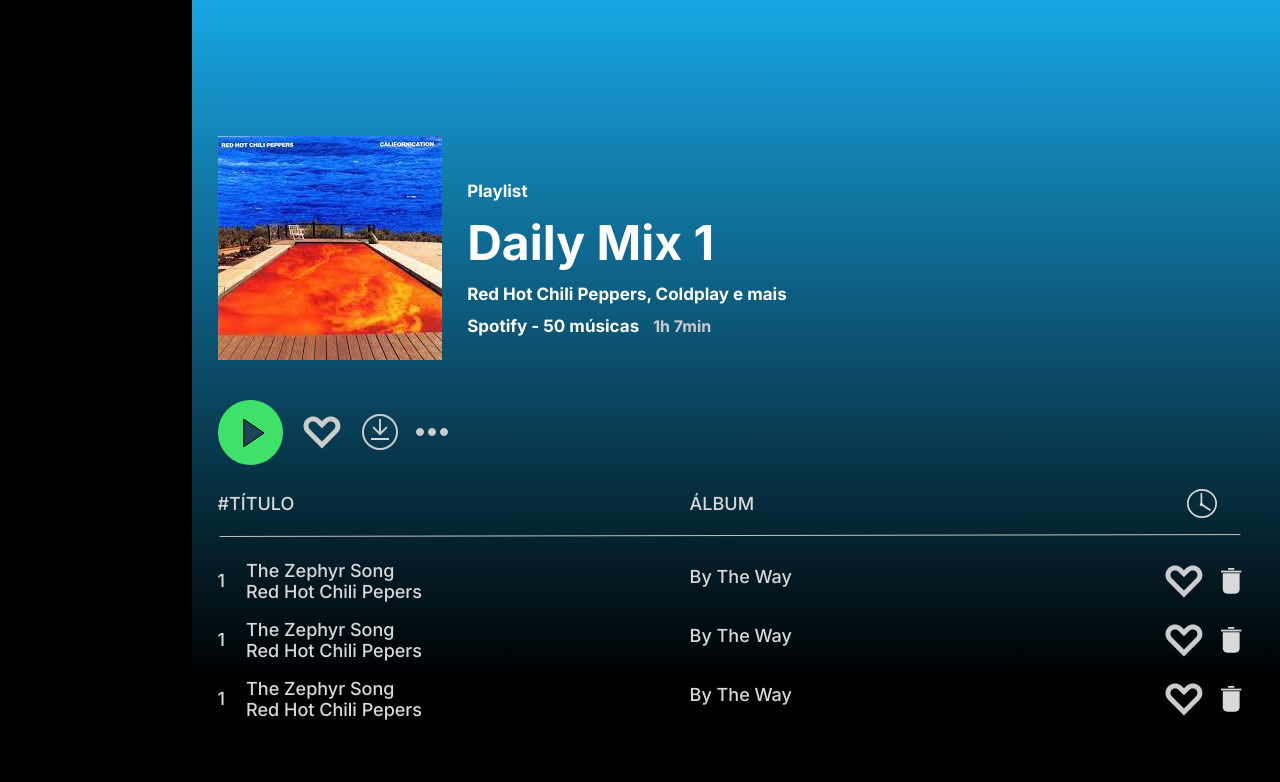
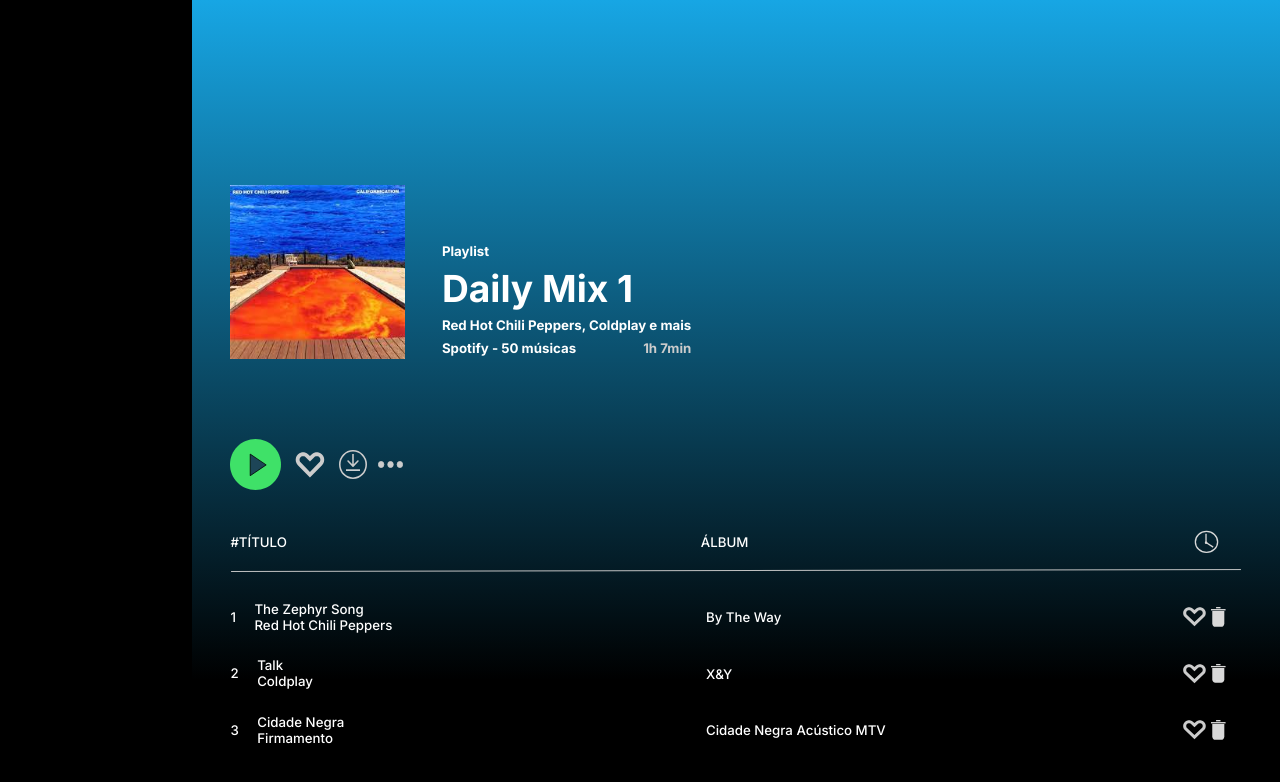
Before and after one commit to Henrique-Dias15/iSpotify, a React (Vite) app: page / in a window 1280 px wide. Shown: the top 782 px of the page. Built offline with nearby package versions, Linux system fonts and the light colour scheme.

Commit message:
Otimizações e correções desktop1

```diff
--- a/src/components/Desktop1.css
+++ b/src/components/Desktop1.css
@@ -1,21 +1,27 @@
-/* Geral */
-
+/* Variáveis de cores */
 :root {
-    --azul: #17A6E4;
-    --verde: #3FE168;
-    --cinza: #CCCCCC;
-    --cinza2: #D9D9D9;
-    --preto: #000000;
-    --branco: #FFFFFF;
+  --azul: #17a6e4;
+  --verde: #3fe168;
+  --cinza: #cccccc;
+  --cinza2: #d9d9d9;
 }
 
+/* Reset de estilos padrão */
 * {
   margin: 0;
   padding: 0;
   box-sizing: border-box;
-    font-family: 'Inter', sans-serif;
+  font-family: "Inter", sans-serif;
+  font-size: 1.66vh;
+  color: white;
 }
 
+/* Estilos gerais de texto */
+h1 {
+  font-size: 2.8em;
+}
+
+/* Layout principal */
 .Display {
   height: 100vh;
   width: 100vw;
@@ -26,89 +32,92 @@
 .SideBar {
   height: 100vh;
   width: 15vw;
-    background-color: var(--preto);
+  background-color: black;
 }
 
 .Main {
   height: 100vh;
   width: 85vw;
-    background: linear-gradient(180deg, var(--azul) 0%, var(--preto) 85%);
-    padding-left: 2vw;
-    padding-right: 3vw;
+  background: linear-gradient(180deg, var(--azul) 0%, black 85%);
+  padding: 2vw 3vw;
   display: flex;
+  flex-wrap: nowrap;
   flex-direction: column;
 }
 
 /* Informações da Playlist */
+.Infos {
+  margin-top: 19.9vh;
+  height: 21.8vh;
+  display: flex;
+  flex-wrap: nowrap;
+  align-items: end;
+}
 
-.Infos {
-    margin-top: 20vh;
-    height: 22vh;
-    display: flex;
-    align-items: center;
+.Infos img {
+  height: 21.8vh;
+  width: 21.8vh;
 }
 
 .InfosTexto {
   display: flex;
+  flex-wrap: nowrap;
   flex-direction: column;
-    height: 22vh;
-    width: 49vw;
-    margin-left: 2vw;
-    color: white;
-    justify-content: end;
+  height: 14.9vh;
+  margin-left: 2.9vw;
+  justify-content: space-around;
   font-weight: bold;
 }
 
-.Infos h1,
-.Infos h2 {
-    color: white;
-    margin-bottom: 12px;
+.InfosQuantidades {
+  display: flex;
+  flex-wrap: nowrap;
+  justify-content: space-between;
 }
 
-.Infos h1 {
-    font-size: 48px;
-}
-
-.Infos h2 {
-    font-size: 17px;
-}
-
-.InfosQuantidade {
-    display: flex;
-}
-
-.InfosQuantidade h3 {
-    font-size: 17px;
-}
-
-.InfosQuantidade p {
-    margin-left: 14px;
+.InfosQuantidades p {
   color: var(--cinza);
 }
 
 /* Botões de controlar a playlist */
-
 .Botões {
+  height: 6.34vh;
+  width: 13.5vw;
   margin-top: 10vh;
-    height: 4vh;
-    width: 18vw;
   display: flex;
+  flex-wrap: nowrap;
   align-items: center;
   justify-content: space-between;
 }
 
+#play {
+  height: 6.34vh;
+}
+
+#coração {
+  height: 5.07vh;
+}
+
+#download {
+  height: 3.51vh;
+}
+
+#pontos {
+  height: 0.78vh;
+}
+
 /* Músicas */
-
 .Playlist {
   margin-top: 5vh;
   display: flex;
+  flex-wrap: nowrap;
   flex-direction: column;
 }
 
 .Cabeçalho {
   color: var(--cinza2);
-    font-size: 18px;
   display: flex;
+  flex-wrap: nowrap;
   justify-content: space-between;
   align-items: center;
   margin-bottom: 2vh;
@@ -116,29 +125,30 @@
 
 #titulo,
 #album {
-    width: 300px;
-    height: 20px;
+  width: 20.83vw;
+  height: 1.95vh;
 }
 
 #relogio {
-    width: 80px;
-    height: 30px;
+  width: 5.5vw;
+  height: 2.92vh;
 }
 
 .Musicas {
   height: 24vh;
   display: flex;
+  flex-wrap: nowrap;
   flex-direction: column;
-    justify-content:space-evenly;
+  justify-content: space-evenly;
 }
 
 .Um,
 .Dois,
 .Tres {
   display: flex;
-    margin-top: 14px;
+  flex-wrap: nowrap;
+  margin-top: 1.36vh;
   color: var(--cinza2);
-    font-size: 18px;
   align-items: center;
   justify-content: space-between;
 }
@@ -146,21 +156,31 @@
 .MusicasNomes,
 .MusicasSimbolos {
   display: flex;
+  flex-wrap: nowrap;
   align-items: center;
 }
 
 .MusicasNomes,
 #musicaAlbum {
-    width: 300px;
-    height: 30px;
+  width: 20.83vw;
+  height: 1.95vh;
 }
 
 .MusicasSimbolos {
-    width: 80px;
-    height: 30px;
+  width: 3.5vw;
+  height: 2.92vh;
+  margin-right: 1.2vw;
   justify-content: space-between;
 }
 
+#coraçãomsc {
+  height: 3.9vh;
+}
+
+#lixo {
+  height: 2.44vh;
+}
+
 #numero {
-    margin-right: 21px;
+  margin-right: 1.45vw;
 }
--- a/src/components/Desktop1.jsx
+++ b/src/components/Desktop1.jsx
@@ -1,94 +1,104 @@
-import React from 'react'
-import './Desktop1.css'
+import React from "react";
+import "./Desktop1.css";
 
 function Desktop1() {
   return (
-    <div className='Display'>
-      <div className='SideBar'></div>
+    <div className="Display">
+      <div className="SideBar"></div>
 
-      <div className='Main'>
-        <div className='Infos'>
-          <img src="src\assets\album.png" alt="" />
+      <div className="Main">
+        <div className="Infos">
+          <img src="src/assets/album.png" alt="" />
 
-          <div className='InfosTexto'>
+          <div className="InfosTexto">
             <h2>Playlist</h2>
             <h1>Daily Mix 1</h1>
             <h2>Red Hot Chili Peppers, Coldplay e mais</h2>
 
-            <div className='InfosQuantidade'>
+            <div className="InfosQuantidades">
               <h3>Spotify - 50 músicas</h3>
               <p>1h 7min</p>
             </div>
-
           </div>
-
         </div>
 
-        <div className='Botões'>
-          <img src="src\assets\botãoPlay.svg" alt="" />
-          <img src="src\assets\coraçãoDefault.svg" alt="" />
-          <img src="src\assets\botãoDownload.svg" alt="" />
-          <img src="src\assets\3pontos.svg" alt="" />
+        <div className="Botões">
+          <img src="src/assets/botãoPlay.svg" alt="" id="play" />
+          <img src="src/assets/coraçãoDefault.svg" alt="" id="coração" />
+          <img src="src/assets/botãoDownload.svg" alt="" id="download" />
+          <img src="src/assets/3pontos.svg" alt="" id="pontos" />
         </div>
 
-        <div className='Playlist'>
-          <div className='Cabeçalho'>
-            <p id='titulo'>#TÍTULO</p>
-            <p id='album'>ÁLBUM</p>
-            <img src="src\assets\relogio.svg" alt="" id='relogio'/>
+        <div className="Playlist">
+          <div className="Cabeçalho">
+            <p id="titulo">#TÍTULO</p>
+            <p id="album">ÁLBUM</p>
+            <img src="src/assets/relogio.svg" alt="" id="relogio" />
           </div>
-          <img src="src\assets\linha.svg" alt="" />
+          <img src="src/assets/linha.svg" alt="" />
 
-          <div className='Musicas'>
-          <div className='Um'>
-            <div className='MusicasNomes'>
-              <p id='numero'>1</p>
-              <div>
-                <p>The Zephyr Song</p>
-                <p>Red Hot Chili Pepers</p>
+          <div className="Musicas">
+            <div className="Um">
+              <div className="MusicasNomes">
+                <p id="numero">1</p>
+                <div>
+                  <p>The Zephyr Song</p>
+                  <p>Red Hot Chili Peppers</p>
+                </div>
+              </div>
+              <p id="musicaAlbum">By The Way</p>
+              <div className="MusicasSimbolos">
+                <img
+                  src="src/assets/coraçãoDefault.svg"
+                  alt=""
+                  id="coraçãomsc"
+                />
+                <img src="src/assets/lixo.svg" alt="" id="lixo" />
               </div>
             </div>
-              <p id='musicaAlbum'>By The Way</p>
-            <div className='MusicasSimbolos'>
-              <img src="src\assets\coraçãoDefault.svg" alt="" />
-              <img src="src\assets\lixo.svg" alt="" />
-            </div>
-          </div>
 
-          <div className='Dois'>
-            <div className='MusicasNomes'>
-              <p id='numero'>1</p>
-              <div>
-                <p>The Zephyr Song</p>
-                <p>Red Hot Chili Pepers</p>
+            <div className="Dois">
+              <div className="MusicasNomes">
+                <p id="numero">2</p>
+                <div>
+                  <p>Talk</p>
+                  <p>Coldplay</p>
+                </div>
+              </div>
+              <p id="musicaAlbum">X&Y</p>
+              <div className="MusicasSimbolos">
+                <img
+                  src="src/assets/coraçãoDefault.svg"
+                  alt=""
+                  id="coraçãomsc"
+                />
+                <img src="src/assets/lixo.svg" alt="" id="lixo" />
               </div>
             </div>
-              <p id='musicaAlbum'>By The Way</p>
-            <div className='MusicasSimbolos'>
-              <img src="src\assets\coraçãoDefault.svg" alt="" />
-              <img src="src\assets\lixo.svg" alt="" />
-            </div>
-          </div>
 
-          <div className='Tres'>
-            <div className='MusicasNomes'>
-              <p id='numero'>1</p>
-              <div>
-                <p>The Zephyr Song</p>
-                <p>Red Hot Chili Pepers</p>
+            <div className="Tres">
+              <div className="MusicasNomes">
+                <p id="numero">3</p>
+                <div>
+                  <p>Cidade Negra</p>
+                  <p>Firmamento</p>
+                </div>
+              </div>
+              <p id="musicaAlbum">Cidade Negra Acústico MTV</p>
+              <div className="MusicasSimbolos">
+                <img
+                  src="src/assets/coraçãoDefault.svg"
+                  alt=""
+                  id="coraçãomsc"
+                />
+                <img src="src/assets/lixo.svg" alt="" id="lixo" />
               </div>
             </div>
-              <p id='musicaAlbum'>By The Way</p>
-            <div className='MusicasSimbolos'>
-              <img src="src\assets\coraçãoDefault.svg" alt="" />
-              <img src="src\assets\lixo.svg" alt="" />
-            </div>
-          </div>
           </div>
         </div>
       </div>
     </div>
-  )
+  );
 }
 
-export default Desktop1
+export default Desktop1;
```
Lines whose indentation alone changed are shown as unchanged.
